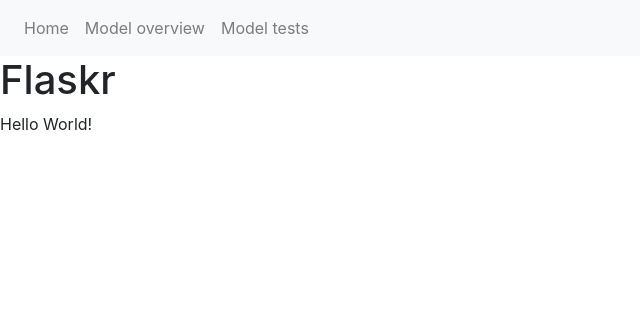
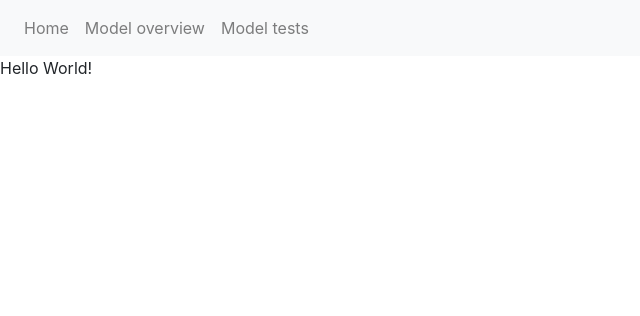
Before and after one commit to skyderby/track-scanner, a Flask app: page / in a window 1280 px wide. Shown: the top 316 px of the page, without its empty margins (0-640 px from the left). Run offline with Flask 2, Linux system fonts and the light colour scheme; parts of the project's set-up code (start-up, migrations or seed data) failed here and were passed over; some libraries are stand-ins or nearby versions.

Commit message:
removed header

```diff
--- a/tracksegmenter/templates/layout.html
+++ b/tracksegmenter/templates/layout.html
@@ -15,6 +15,5 @@
       </li>
     </ul>
   </nav>
-  <h1>Flaskr</h1>
   {% block body %}{% endblock %}
 </div>
```
